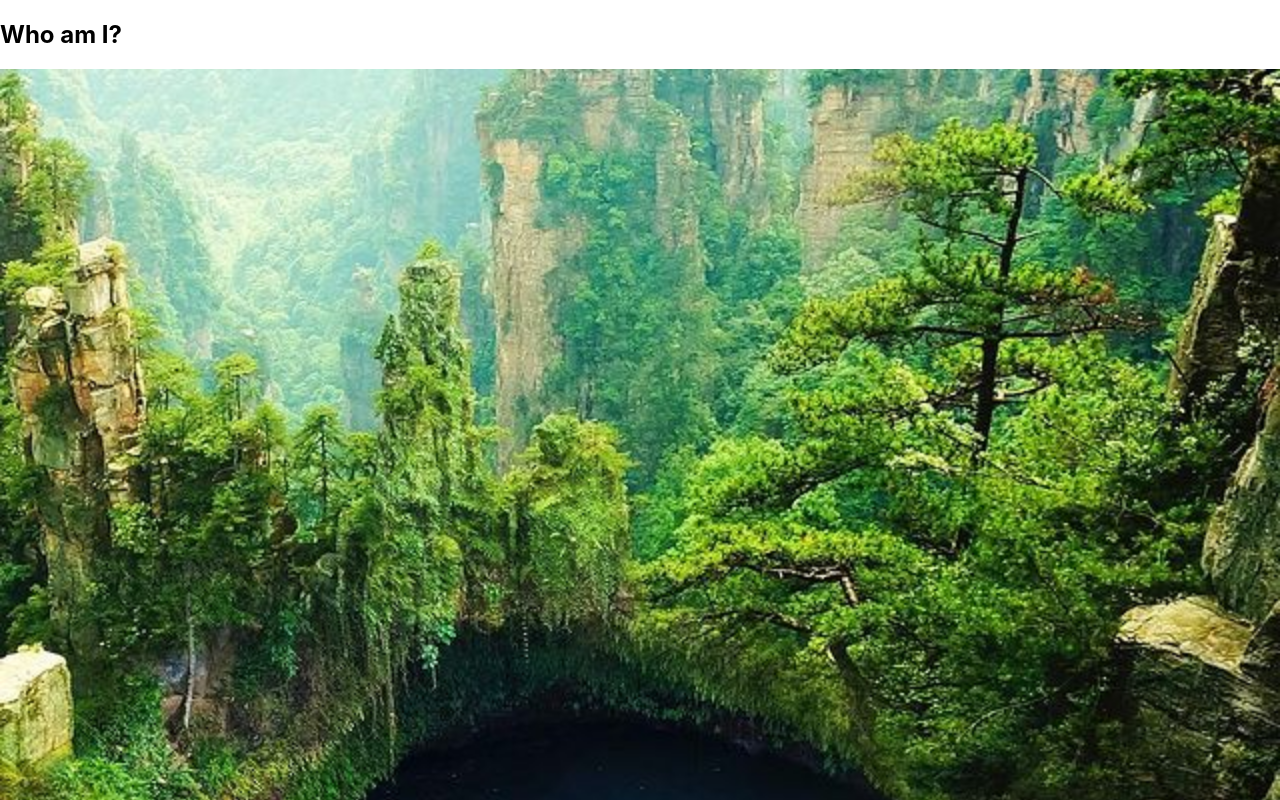
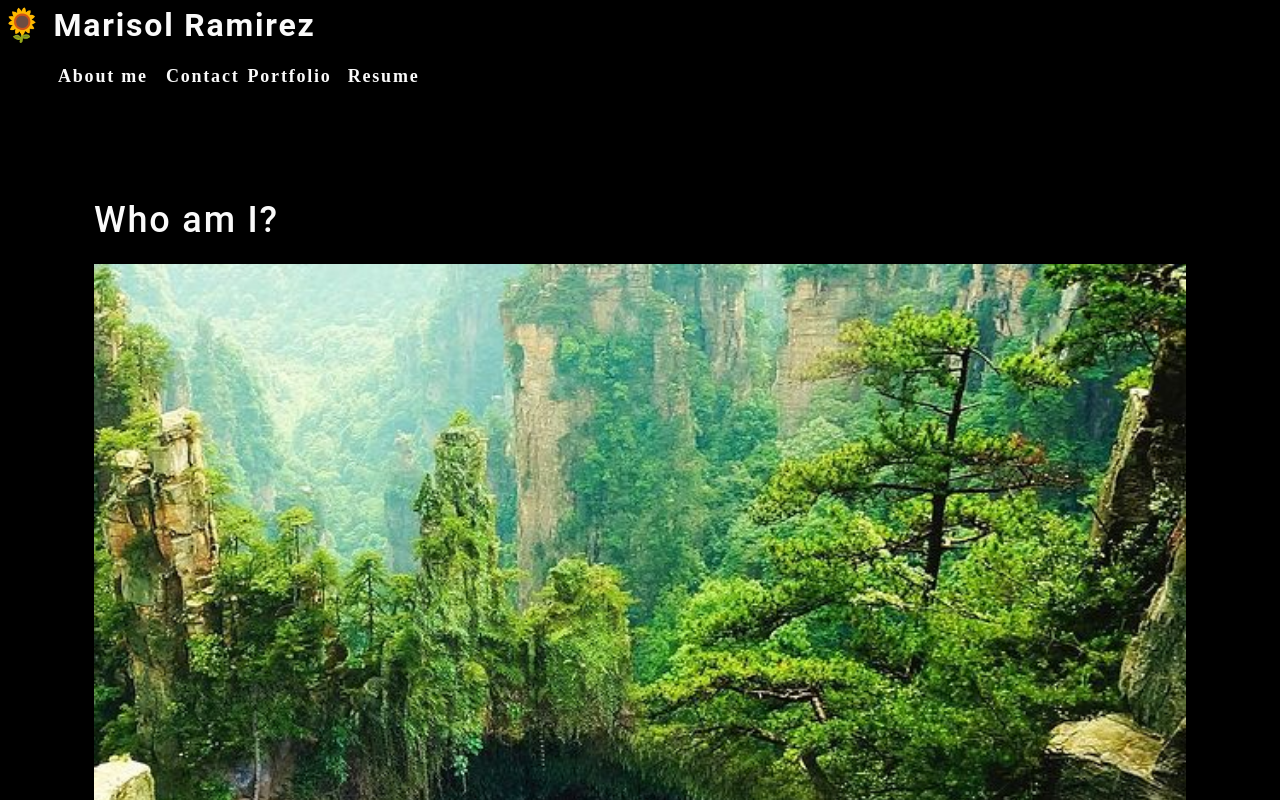
Before and after one commit to MarisolRamirez1031/ReactPortfolio, a React (Create React App) app: page / in a window 1280 px wide. Shown: the top 800 px of the page. Built offline with nearby package versions, Linux system fonts and the light colour scheme.

Commit message:
setting up files and nav bar

```diff
--- a/src/App.js
+++ b/src/App.js
@@ -1,11 +1,12 @@
 import React from 'react';
-import About from './components/About/About';
+import Nav from './components/Nav';
+import About from './components/About';
 import './App.css';
 
 function App() {
-
   return (
     <div>
+      <Nav></Nav>
       <main>
         <About></About>
       </main>
--- a/src/components/About/About.js
+++ /dev/null
@@ -1,13 +0,0 @@
-import React from "react";
-import coverImage from "../../assets/cover/peace.jpg"
-
-function About() {
-    return (
-        <section className="my-5">
-        <h1 id="about">Who am I?</h1>
-        <img src={coverImage} className="my-2" style={{ width: "100%"}} alt="cover" />
-      </section>
-    );
-}
-
-export default About;
--- /dev/null
+++ b/src/components/About/index.js
@@ -0,0 +1,18 @@
+import React from "react";
+import coverImage from "../../assets/cover/peace.jpg"
+
+function About() {
+    return (
+        <section className="my-5">
+        <h1 id="about">Who am I?</h1>
+        <img src={coverImage} className="my-2" style={{ width: "100%"}} alt="cover" />
+        <div className="my-2">
+          <p>
+          Lorem ipsum dolor sit amet, consectetur adipiscing elit. Donec bibendum turpis sed ex condimentum molestie. Mauris condimentum lectus ut ornare dignissim. Mauris faucibus urna mi, ac feugiat metus aliquam maximus. Proin aliquam justo nec diam vulputate vestibulum. Aenean sollicitudin nulla at nisi ornare, nec suscipit massa eleifend. Morbi tristique justo vel turpis sollicitudin, et tristique velit convallis. In hac habitasse platea dictumst. Phasellus mattis nunc sed orci consequat laoreet. Praesent id nisl nibh. Curabitur imperdiet ultricies mollis. In hac habitasse platea dictumst.
+          </p>
+        </div>
+      </section>
+    );
+}
+
+export default About;
--- /dev/null
+++ b/src/components/Nav/index.js
@@ -0,0 +1,50 @@
+import React from "react";
+
+function Nav() {
+    const categories = [
+        {
+          name: "Portfolio",
+          description:
+            "Photos of grocery stores, food trucks, and other commercial projects",
+        },
+        { name: "Resume", description: "Portraits of people in my life" },
+      ];
+
+      function categorySelected(name) {
+        console.log(`${name} clicked`)
+      }
+
+    return (
+<header>
+  <h2>
+    <a href="/">
+      <span role="img" aria-label="sunflower"> 🌻</span> Marisol Ramirez
+    </a>
+  </h2>
+  <nav>
+    <ul className="flex-row">
+      <li className="mx-2">
+        <a href="#about">
+          About me
+        </a>
+      </li>
+      <li>
+        <span>Contact</span>
+      </li>
+       {categories.map((category) => (
+        <li
+          className="mx-1"
+          key={category.name}
+        >
+          <span onClick={() => categorySelected(category.name)}>
+            {category.name}
+          </span>
+        </li>
+      ))}
+    </ul>
+  </nav>
+</header>
+    )
+}
+
+export default Nav;
--- a/src/index.css
+++ b/src/index.css
@@ -11,3 +11,298 @@
   font-family: source-code-pro, Menlo, Monaco, Consolas, 'Courier New',
     monospace;
 }
+
+main {
+	margin: 0 auto;
+	max-width: 90%;
+  padding: 50px 30px;
+}
+:root {
+  --primary: #8c54ff;
+  --secondary: #F3A847;
+  --tertiary: #B12704;
+  --light: #fafafa;
+  --dark: #000000;
+  --darker: #111111;
+  --error: rgb(228, 46, 1);
+  --spacing-one: calc(1rem * 0.5);
+  --spacing-two: calc(1rem);
+  --spacing-five: calc(2.5rem);
+
+}
+
+* {
+  box-sizing: border-box;
+}
+
+html,
+body {
+  min-height: 100%;
+}
+
+body {
+  margin: 0;
+  padding: 0;
+  font-weight: 600;
+  line-height: 1.5;
+  font-size: 18px;
+  letter-spacing: .1em;
+  background: var(--dark);
+  color: var(--light);
+  font-family: 'Poiret One', cursive;
+
+}
+
+h1,
+h2,
+h3,
+h4,
+h5,
+h6 {
+  font-family: 'Roboto', sans-serif;
+  font-weight: 500;
+  margin: 5px 0;
+  line-height: 1.25;
+}
+
+h1 {
+  font-size: 2.25rem;
+}
+
+h2 {
+  font-size: 2rem;
+}
+
+h3 {
+  font-size: 1.75rem;
+}
+
+h4 {
+  font-size: 1.5rem;
+}
+
+h5 {
+  font-size: 1.25rem;
+}
+
+h6 {
+  font-size: 1rem;
+}
+
+p {
+  font-size: 1.1rem;
+  margin-top: 0;
+}
+
+a {
+  color: var(--tertiary);
+  text-decoration: none;
+  font-weight: bold;
+}
+
+a:hover {
+  text-decoration: underline;
+}
+
+header {
+  background: var(--dark);
+}
+
+header a {
+  color: var(--light);
+}
+
+button {
+  font-size: 1rem;
+  text-decoration: none;
+  padding: 0.25rem 1rem;
+  border-radius: .5rem;
+  border: none;
+  outline: none;
+  cursor: pointer;
+  margin: 0 1px;
+  background-color: var(--secondary);
+}
+
+button:hover {
+  opacity: .8;
+}
+
+button[disabled] {
+  cursor: default;
+  opacity: .8;
+}
+
+img {
+  max-width: 100%;
+}
+
+span[role="img"] {
+  cursor: default;
+}
+
+form {
+  width: 40%;
+}
+
+input {
+  font-size: 1rem;
+  padding: 0.25rem;
+  border: 1px solid var(--dark);
+  outline: none;
+  border-radius: 3px;
+  transition: box-shadow 0.2s;
+}
+
+input:focus {
+  border: 1px solid var(--secondary);
+  box-shadow: 0 0 .25rem rgba(0, 0, 0, .5);
+}
+
+li {
+  list-style: none;
+}
+
+nav a:hover {
+  text-decoration: none;
+}
+
+nav  li {
+  cursor: pointer;
+}
+
+textarea {
+	width: 600px;
+	height: 120px;
+	border: 3px solid #cccccc;
+	padding: 5px;
+}
+
+.container {
+  width: 85%;
+  max-width: 1200px;
+  margin-left: auto;
+  margin-right: auto;
+}
+
+.flex-row {
+  display: flex;
+  flex-wrap: wrap;
+}
+
+.space-between {
+  justify-content: space-between;
+}
+
+.flex-end {
+  justify-content: flex-end;
+}
+
+.mx-1 {
+  margin-right: var(--spacing-one);
+  margin-left: var(--spacing-one);
+}
+
+.mx-2 {
+  margin-right: var(--spacing-two);
+  margin-left: var(--spacing-two);
+}
+
+.my-1 {
+  margin-top: var(--spacing-one);
+  margin-bottom: var(--spacing-one);
+}
+
+.my-2 {
+  margin-top: var(--spacing-two);
+  margin-bottom: var(--spacing-two);
+}
+
+.my-5 {
+  margin-top: var(--spacing-five);
+  margin-bottom: var(--spacing-five);
+}
+
+.px-1 {
+  padding-right: var(--spacing-one);
+  padding-left: var(--spacing-one);
+}
+
+.px-2 {
+  padding-right: var(--spacing-two);
+  padding-left: var(--spacing-two);
+}
+
+.py-1 {
+  padding-top: var(--spacing-one);
+  padding-bottom: var(--spacing-one);
+}
+
+.py-2 {
+  padding-top: var(--spacing-two);
+  padding-bottom: var(--spacing-two);
+}
+
+.card {
+  width: 25%;
+  text-align: center;
+}
+
+.img-thumbnail {
+  width: auto;
+  height: 300px;
+  margin-bottom: 50px;
+  cursor: pointer;
+}
+
+.modalBackdrop {
+	background: rgba(0, 0, 0, .65);
+	bottom: 0;
+	left: 0;
+	overflow: auto;
+	position: fixed;
+	right: 0;
+	top: 0;
+	z-index: 1;
+}
+
+.modalContainer {
+	background: var(--darker);
+	border-radius: 5px;
+	max-width: 100%;
+	margin: 50px auto;
+	padding: 15px;
+	width: 960px;
+}
+
+.modalTitle {
+	font-size: 18px;
+	font-weight: 600;
+	margin-bottom: 25px;
+}
+
+button {
+	background: var(--primary);
+	border: 0;
+	border-radius: 5px;
+	color: #fff;
+	cursor: pointer;
+	font-size: 16px;
+	font-weight: 600;
+	margin-bottom: 30px;
+	padding: 10px 15px;
+}
+
+a {
+	border-radius: 5px;
+	color: var(--primary);
+	font-weight: 600;
+	padding: 2px 4px;
+	margin-left: -2px;
+	margin-right: -2px;
+
+}
+
+.navActive {
+  color: var(--secondary);
+}
```
